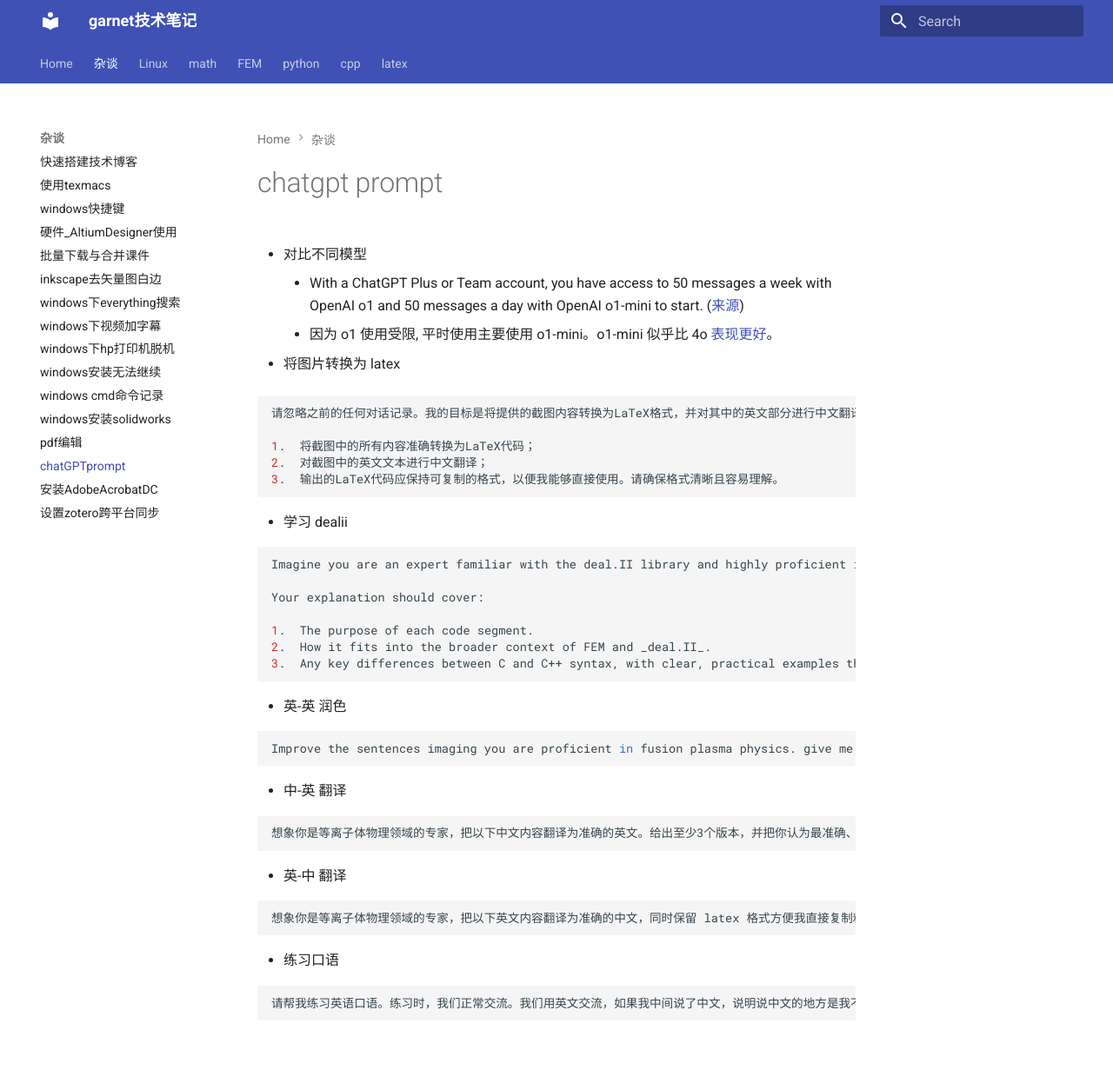
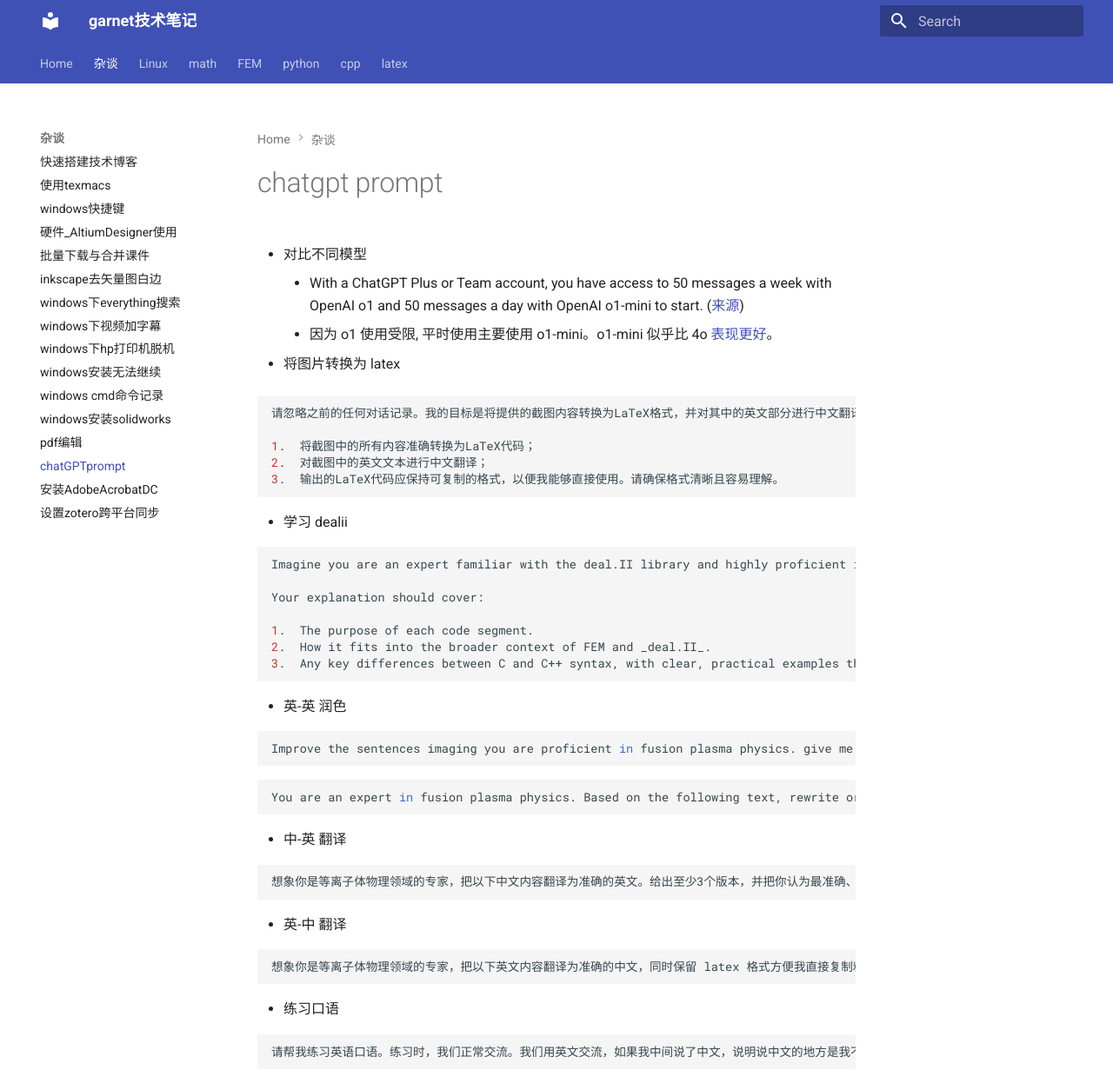
Before and after one commit to ymma98/technotes, an MkDocs documentation site: the page built from docs/杂谈/chatGPT_prompt.md, in a window 1280 px wide and 1254 px high. Shown: the whole window at 87% size. Built offline with MkDocs 1.6.1 and Material for MkDocs 9.7.7, drawn with Linux system fonts in a browser that asks for light colours; part of the change alters nothing that is shown.

Commit message:
docs/杂谈/chatGPT_prompt.md updated from https://stackedit.cn/

````diff
--- a/docs/杂谈/chatGPT_prompt.md
+++ b/docs/杂谈/chatGPT_prompt.md
@@ -34,6 +34,10 @@ Your explanation should cover:
 Improve the sentences imaging you are proficient in fusion plasma physics. give me at least 3 improved versions. give the best version you think at first. make the sentences clear, no grammar mistakes, elegant enough for the scientific publication.
 ```
 
+```bash
+You are an expert in fusion plasma physics. Based on the following text, rewrite or improve the sentences to be suitable for a scientific publication. Ensure the revisions are grammatically correct, clear, technically accurate, and elegant in tone. Provide at least three improved versions, with the best version listed first. You may freely rephrase the content as long as the original meaning is preserved.
+```
+
 * 中-英 翻译
 
 ```bash
@@ -52,6 +56,6 @@ Improve the sentences imaging you are proficient in fusion plasma physics. give
 请帮我练习英语口语。练习时，我们正常交流。我们用英文交流，如果我中间说了中文，说明说中文的地方是我不知道怎么用英语表达的地方，这时候你也要告诉我如何正确表达。在保持正常交流的同时，你也把改进的建议告诉我
 ```
 <!--stackedit_data:
-eyJoaXN0b3J5IjpbLTEzODMwNDI4MTYsLTE3ODAwNDc1NDgsLT
-EzOTk5NDIzMjldfQ==
+eyJoaXN0b3J5IjpbLTIwNDU1NDQ2NiwtMTM4MzA0MjgxNiwtMT
+c4MDA0NzU0OCwtMTM5OTk0MjMyOV19
 -->
````
